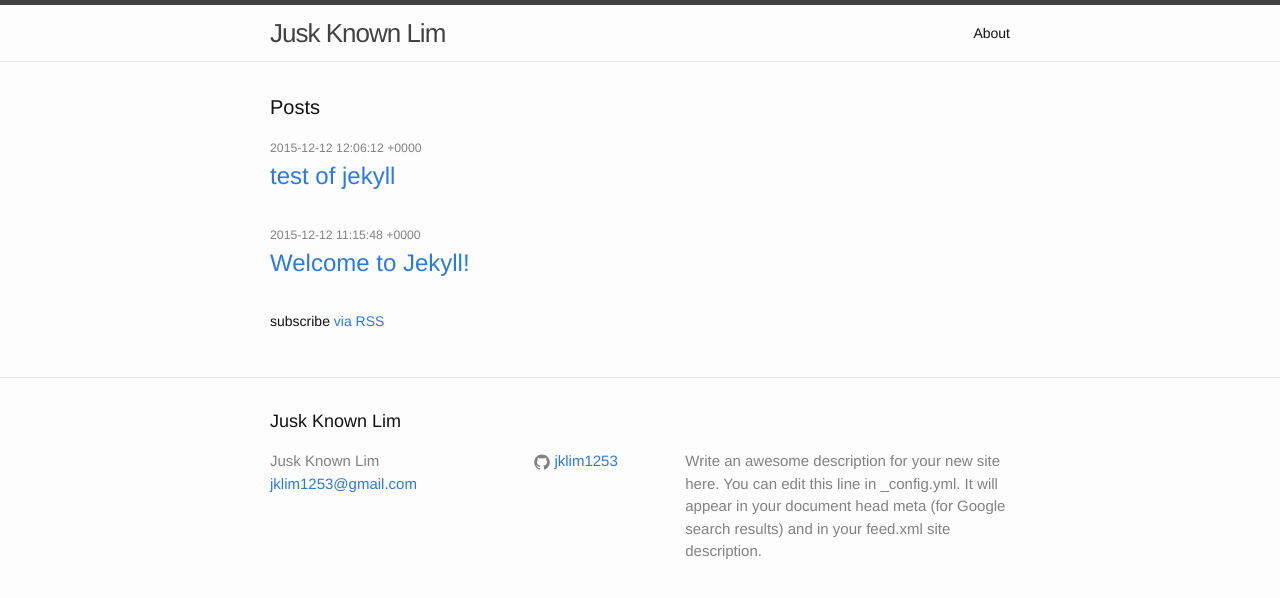
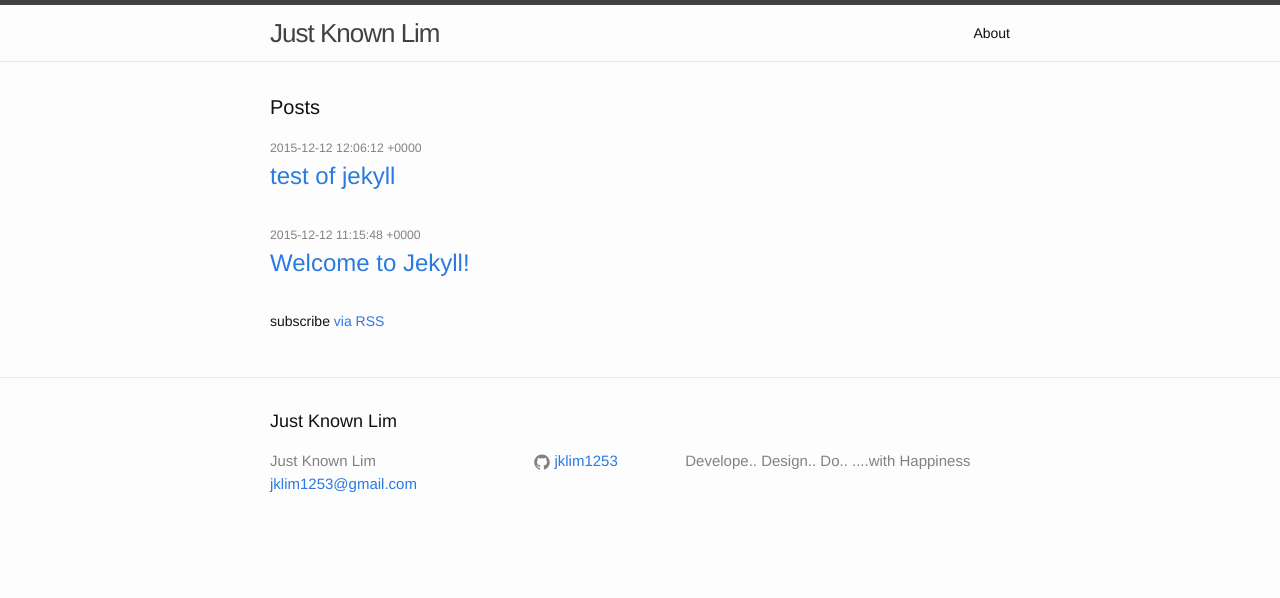
Before and after one commit to jklim1253/jklim1253.github.io, a Jekyll site: the page built from index.html, in a window 1280 px wide. Shown: the top 598 px of the page. Built offline with Jekyll 4.4.1, drawn with Linux system fonts in a browser that asks for light colours.

Commit message:
블로그 타이틀 오타 수정. 블로그 설명 수정.

```diff
--- a/_config.yml
+++ b/_config.yml
@@ -6,12 +6,10 @@
 # 'jekyll serve'. If you change this file, please restart the server process.
 
 # Site settings
-title: Jusk Known Lim
+title: Just Known Lim
 email: jklim1253@gmail.com
 description: > # this means to ignore newlines until "baseurl:"
-  Write an awesome description for your new site here. You can edit this
-  line in _config.yml. It will appear in your document head meta (for
-  Google search results) and in your feed.xml site description.
+  Develope.. Design.. Do.. ....with Happiness
 baseurl: "" # the subpath of your site, e.g. /blog
 url: "http://jklim1253.github.io" # the base hostname & protocol for your site
 github_username:  jklim1253
```
